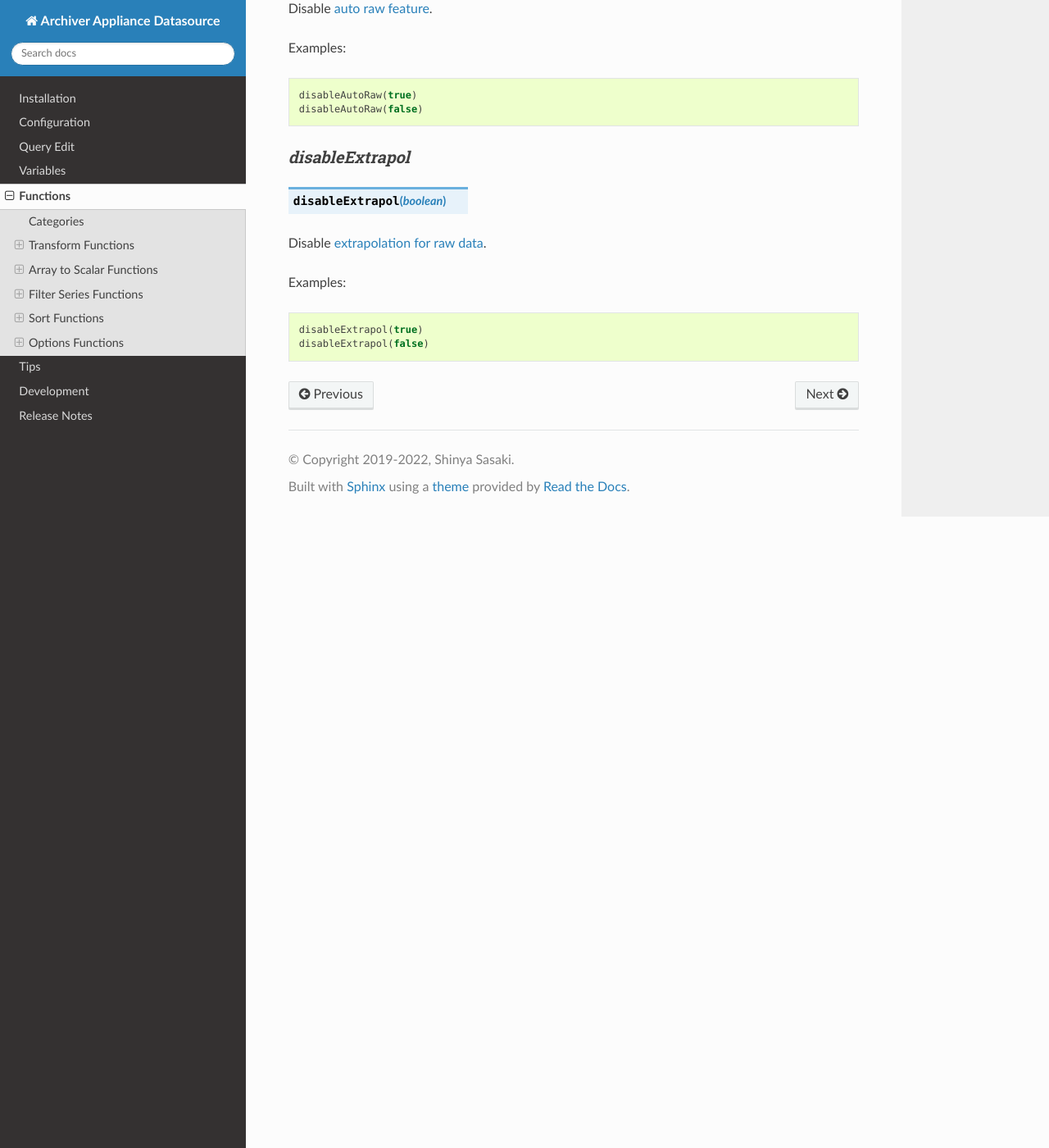
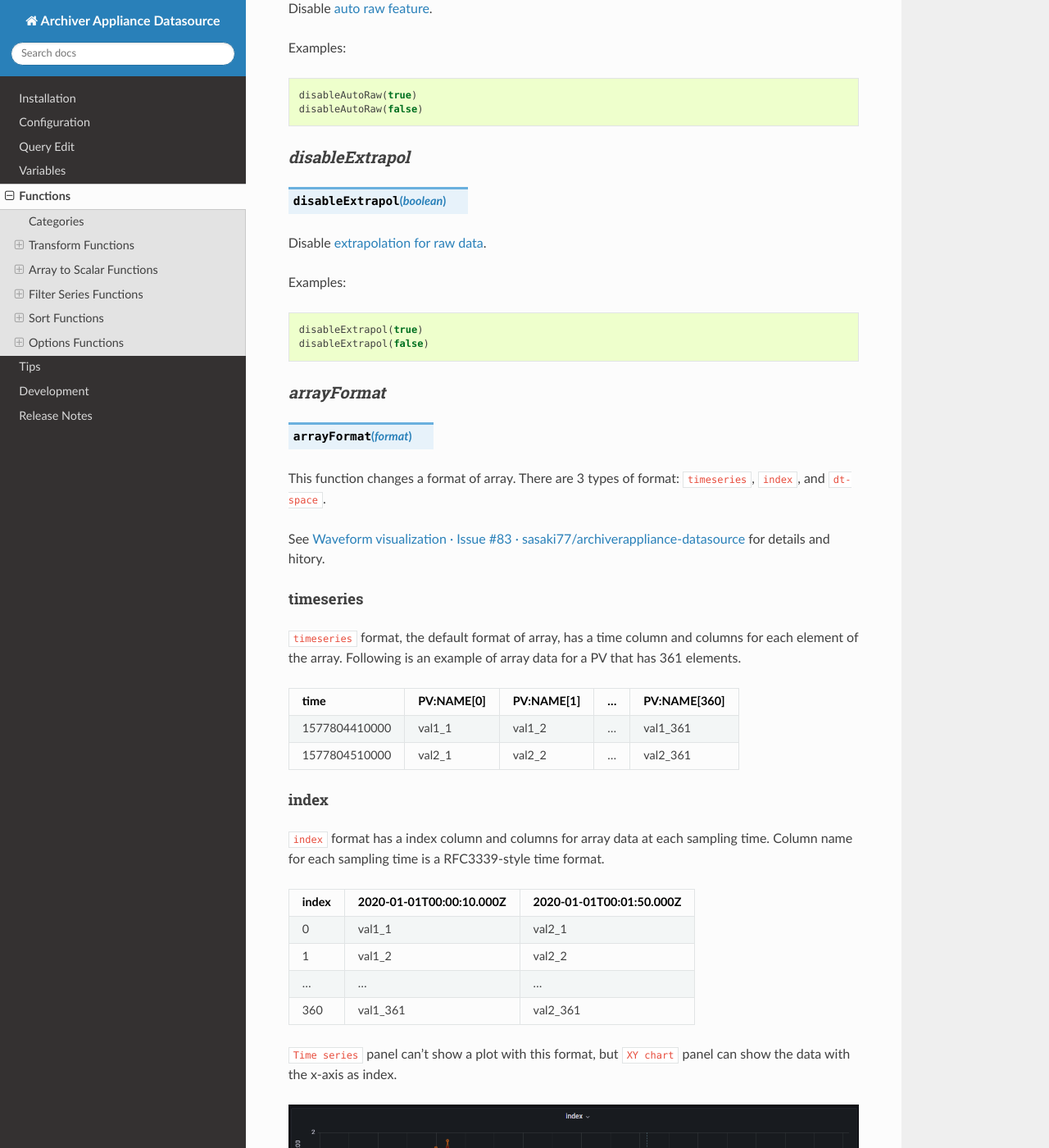
Before and after one commit to sasaki77/archiverappliance-datasource, a Sphinx documentation site: the page built from docs/functions.md, in a window 1280 px wide and 1400 px high, scrolled down 6094 px. Shown: the whole window at 82% size. Built offline with Sphinx 7.4.7 and the Read the Docs theme 2.0.0, drawn with Linux system fonts in a browser that asks for light colours; some of the changed text lies outside the part shown.

Commit message:
DOC: add arrayFormat function

````diff
--- a/docs/functions.md
+++ b/docs/functions.md
@@ -295,3 +295,63 @@ Examples:
 disableExtrapol(true)
 disableExtrapol(false)
 ```
+
+### _arrayFormat_
+```{eval-rst}
+.. function:: arrayFormat(format)
+```
+
+This function changes a format of array.
+There are 3 types of format: `timeseries`, `index`, and `dt-space`.
+
+See [Waveform visualization · Issue #83 · sasaki77/archiverappliance-datasource](https://github.com/sasaki77/archiverappliance-datasource/issues/83) for details and hitory.
+
+#### timeseries
+
+`timeseries` format, the default format of array, has a time column and columns for each element of the array.
+Following is an example of array data for a PV that has 361 elements.
+
+| time          | PV:NAME[0] | PV:NAME[1] | ... | PV:NAME[360] |
+| ------------- | ---------- | ---------- | --- | ------------ |
+| 1577804410000 | val1_1     | val1_2     | ... | val1_361     |
+| 1577804510000 | val2_1     | val2_2     | ... | val2_361     |
+
+#### index
+
+`index` format has a index column and columns for array data at each sampling time.
+Column name for each sampling time is a RFC3339-style time format.
+
+| index | 2020-01-01T00:00:10.000Z | 2020-01-01T00:01:50.000Z |
+| ----- | ------------------------ | ------------------------ |
+| 0     | val1_1                   | val2_1                   |
+| 1     | val1_2                   | val2_2                   |
+| ...   | ...                      | ...                      |
+| 360   | val1_361                 | val2_361                 |
+
+`Time series` panel can't show a plot with this format, but `XY chart` panel can show the data with the x-axis as index.
+
+![index format of array](./img/array-format-index.png)
+
+#### dt-space
+
+`dt-space` format transforms multiple datapoints into a single timeseries data.
+It creates a new time vector starting from the sampling time. Timestamp of Nth elements of the array is reproduced with (`sampling time` + `N milliseconds`).
+
+| time          | PV:NAME  |
+| ------------- | -------- |
+| 1577804410000 | val1_1   |
+| 1577804410001 | val1_2   |
+| ...           | ...      |
+| 1577804410360 | val1_361 |
+| 1577804510000 | val2_1   |
+| 1577804510001 | val2_2   |
+| ...           | ...      |
+| 1577804510360 | val2_361 |
+
+Examples:
+
+```js
+arrayFormat(timeseries)
+arrayFormat(index)
+arrayFormat(dt-space)
+```
````
Also changed, not shown: docs/tips.md (+35 -0 lines), docs/img/array-format-index.png (added).
